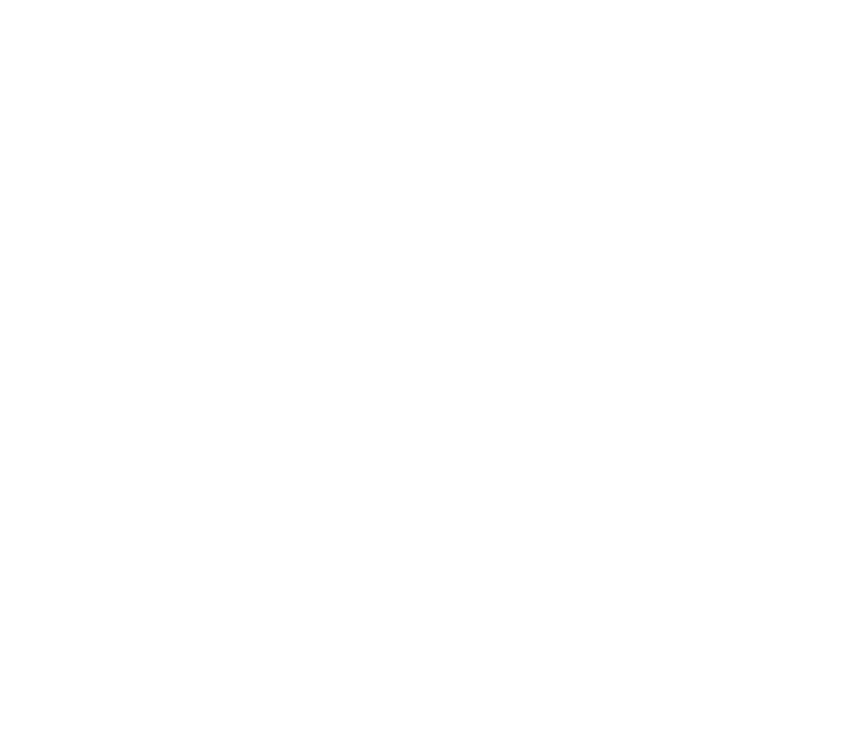
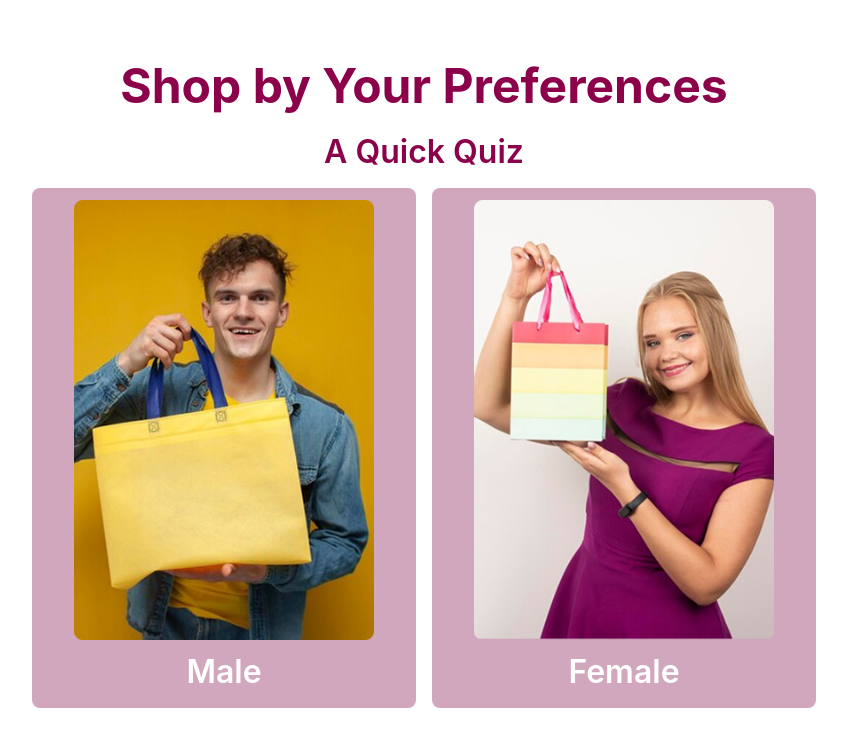
Before and after one commit to SheharyarXD/twisca, a React (Create React App) app in the folder my-app/: page /shopbypreferences in a window 1280 px wide. Before the commit this address had no page. Shown: the top 746 px of the page, without its empty margins (216-1063 px from the left). Built offline with nearby package versions, Linux system fonts and the light colour scheme.

Commit message:
In progress

```diff
--- a/my-app/src/App.js
+++ b/my-app/src/App.js
@@ -15,7 +15,7 @@ function App() {
     <Routes>
       <Route path="/" element={<HomePage />} />
       <Route path="/products" element={<ProductPage />} />
-      <Route path="/shopbypreference" element={<ShopByPreferences />} />
+      <Route path="/shopbypreferences" element={<ShopByPreferences />} />
       <Route path="/products/productDetails" element={<ProductDetails />} />
       <Route path="/cart" element={<Cart />} />
       <Route path="/login" element={<LoginPage showLogin={true} />} />
--- a/my-app/src/components/ShopByPreferences.js
+++ b/my-app/src/components/ShopByPreferences.js
@@ -1,7 +1,20 @@
 import React from "react";
 const ShopByPreferences=()=>{
     return(
-        <></>
+        <>
+             <div className="font-bold text-[3rem] text-[#8B024B] leading-tight text-center pt-[7vh]">Shop by Your Preferences</div>
+             <div className="font-semibold text-[2rem] text-[#8B024B] leading-tight text-center  py-[2vh]">A Quick Quiz</div>
+             <div className="flex flex-row items-center justify-center space-x-4">
+                <div className="bg-[#D1A7BD] hover:bg-[#8B024B] hover:cursor-pointer w-[30vw] h-[65vh] rounded-lg flex items-center flex-col justify-center">
+                    <img className="flex items-center justify-center h-[55vh] w-auto" src="../Images/male.png" alt="" />
+                    <div className="text-[2rem] font-semibold text-white pt-[1vh]">Male</div>
+                </div>
+                <div className="bg-[#D1A7BD] hover:bg-[#8B024B] hover:cursor-pointer w-[30vw] h-[65vh] rounded-lg flex items-center flex-col justify-center">
+                    <img className="flex items-center justify-center h-[55vh] w-auto" src="../Images/female.png" alt="" />
+                    <div className="text-[2rem] font-semibold text-white pt-[1vh]">Female</div>
+                </div>
+             </div>
+        </>
     );
 }
 export default ShopByPreferences;
```
Also changed, not shown: my-app/public/Images/female.png (added), my-app/public/Images/male.png (added).
